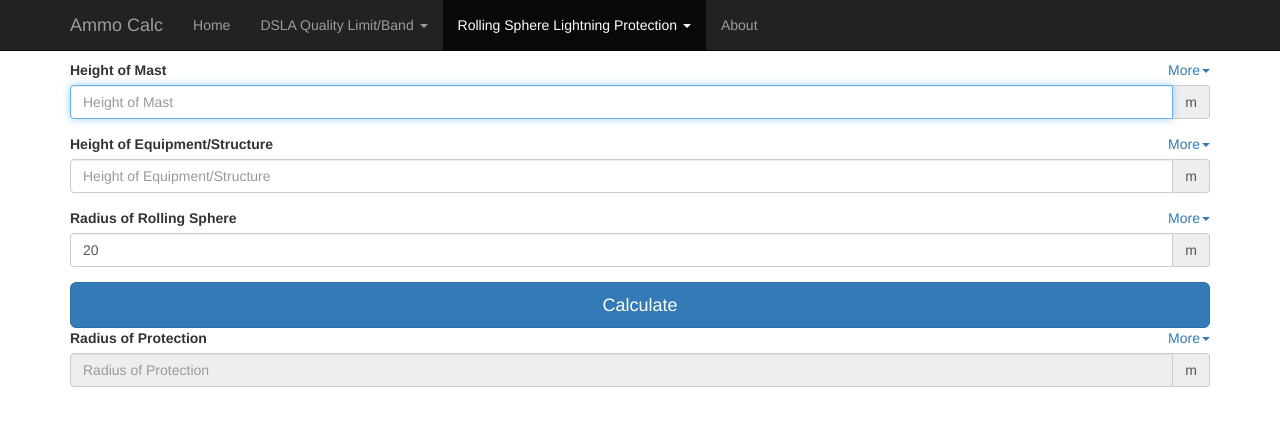
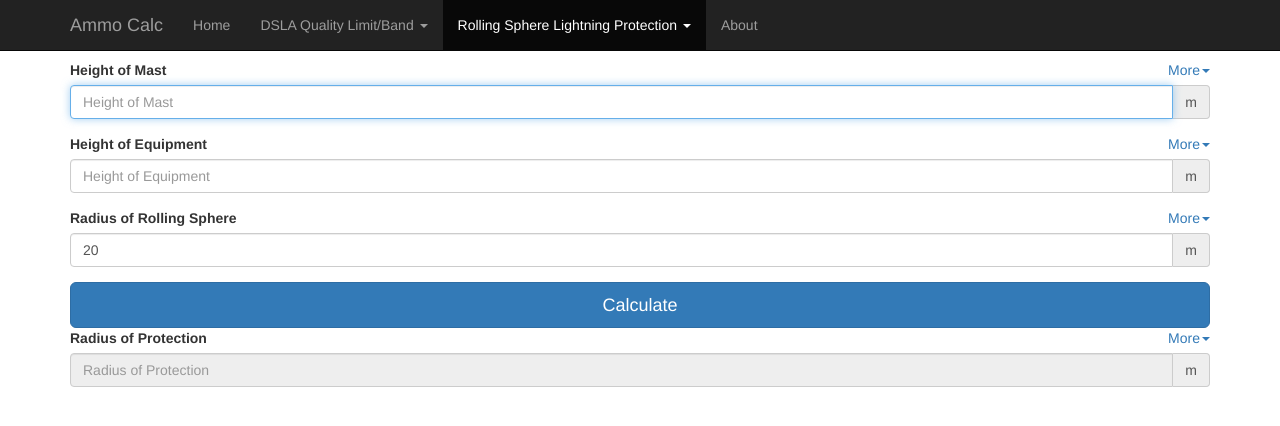
Before and after one commit to szechuen/ammo_calc, a Jekyll site: the page built from rolling_sphere/basic.html, in a window 1280 px wide. Shown: the top 426 px of the page. Built offline with Jekyll 4.4.1, drawn with Linux system fonts in a browser that asks for light colours; nearby versions of some CDN libraries; library files that are not in the unit come from our copies.

Commit message:
Revert "Elaborate label to aid operational understanding"
This reverts commit a10f7f897ccbc20f9be3fb7b50152af6eabde2aa.

```diff
--- a/rolling_sphere/basic.html
+++ b/rolling_sphere/basic.html
@@ -12,7 +12,7 @@ subtitle: Basic
 
 {% include form-group.html id='height_mast' label='Height of Mast' help='Height of lightning shielding mast above ground [in metre]' validate='number_positive' autofocus='yes' addon='m' %}
 
-{% include form-group.html id='height_equipment' label='Height of Equipment/Structure' help='Height of equipment/structure needing protection (e.g. stacked ammunition containers) above ground [in metre]' validate='number_positive' autofocus='no' addon='m' %}
+{% include form-group.html id='height_equipment' label='Height of Equipment' help='Height of equipment needing protection (e.g. stacked ammunition containers) above ground [in metre]' validate='number_positive' autofocus='no' addon='m' %}
 
 {% include form-group.html id='sphere_radius' label='Radius of Rolling Sphere' help='Radius of "rolling sphere" which rolls over ground and shielding electrodes [in metre], also known as Strike Distance. Recommended value of 20m is appropriate for most lightning strokes' validate='number_positive' value='20' autofocus='no' addon='m' %}
 
```
